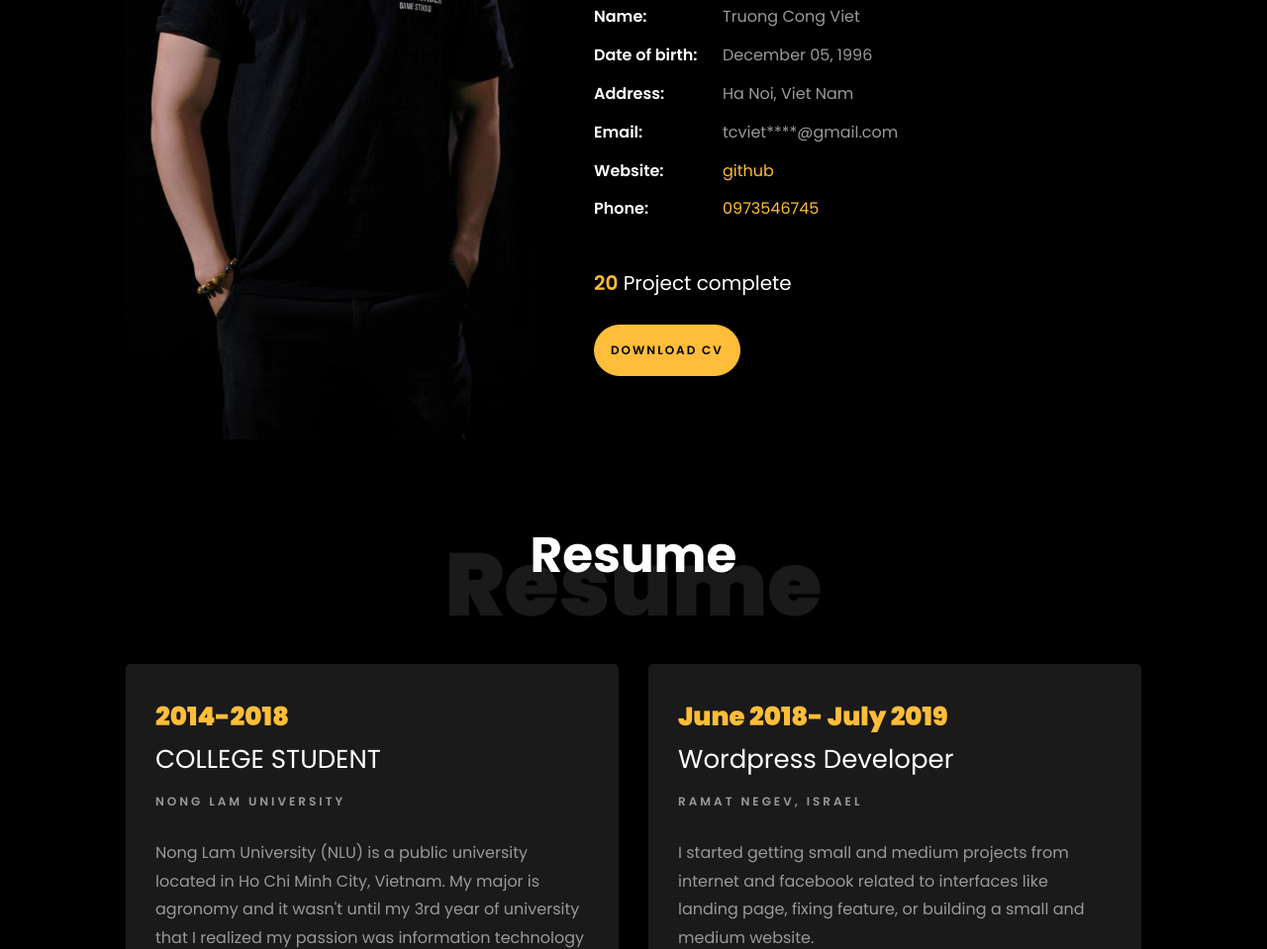
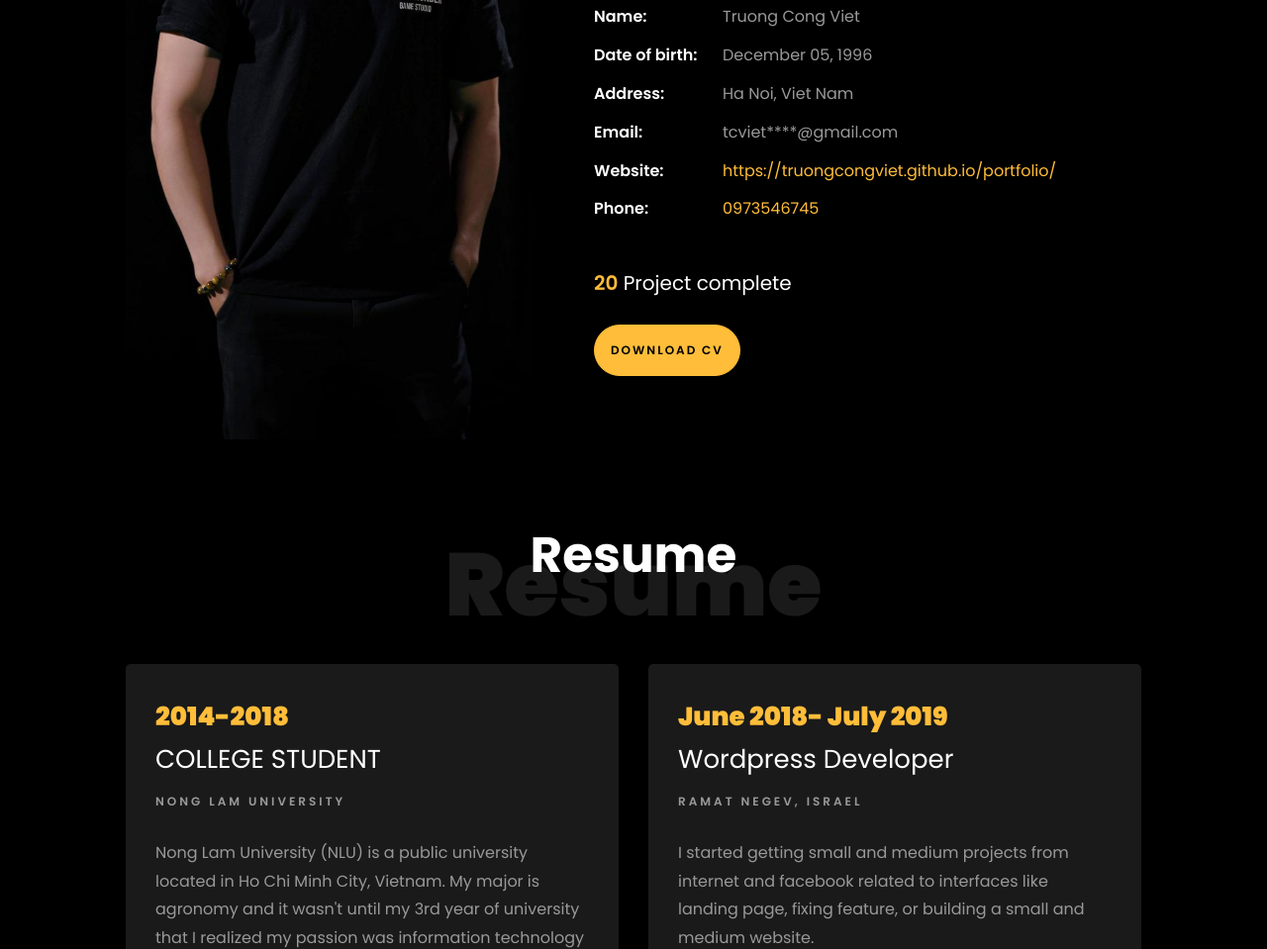
Before and after one commit to truongcongviet/Portfolio, a plain HTML site: page index.html in a window 1280 px wide. Shown: the part 1196-2155 px from the top of the page at 99% size. Drawn offline with Linux system fonts and the light colour scheme; files whose address does not match are found by name.

Commit message:
update website

```diff
--- a/index.html
+++ b/index.html
@@ -109,7 +109,7 @@
 		            	<li class="d-flex"><span>Date of birth:</span> <span>December 05, 1996</span></li>
 		            	<li class="d-flex"><span>Address:</span> <span>Ha Noi, Viet Nam</span></li>
 		            	<li class="d-flex"><span>Email:</span> <span>tcviet****@gmail.com</span></li>
-		            	<li class="d-flex"><span>Website:</span> <a href="#" class="text-[#ffbd39]">github</span></li>
+		            	<li class="d-flex"><span>Website:</span> <a href="#" class="text-[#ffbd39]">https://truongcongviet.github.io/portfolio/</span></li>
 		            	<li class="d-flex"><span>Phone: </span> <span>0973546745</span></li>
 		            </ul>
 		          </div>
```
